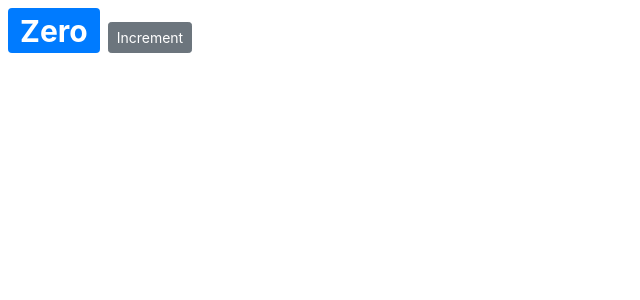
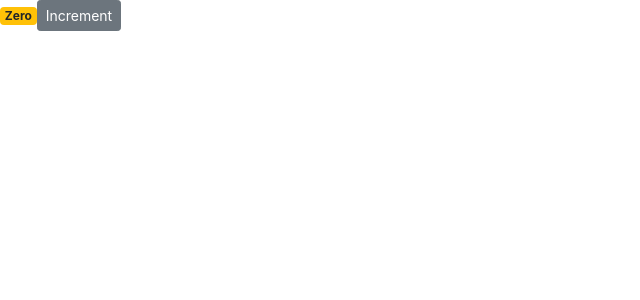
Before and after one commit to ccalvarez/mastering-react-course, a React (Create React App) app in the folder counter-app/: page / in a window 1280 px wide. Shown: the top 300 px of the page, without its empty margins (0-640 px from the left). Built offline with nearby package versions, Linux system fonts and the light colour scheme.

Commit message:
3-7 Rendering Classes Dynamically

```diff
--- a/counter-app/src/components/counter.jsx
+++ b/counter-app/src/components/counter.jsx
@@ -3,25 +3,21 @@
 class Counter extends Component {
   state = {
     count: 0,
-    // imageUrl: 'https://picsum.photos/200',
   };
-
-  // styles = {
-  //   fontSize: 10,
-  //   fontWeight: 'bold',
-  // };
 
   render() {
     return (
       <React.Fragment>
-        {/* <img src={this.state.imageUrl} alt="" /> */}
-        {/* <span style={this.styles} className="badge badge-primary m-2"> */}
-        <span style={{ fontSize: 30 }} className="badge badge-primary m-2">
-          {this.formatCount()}
-        </span>
+        <span className={this.getBadgeClasses()}>{this.formatCount()}</span>
         <button className="btn btn-secondary btn-sm">Increment</button>
       </React.Fragment>
     );
+  }
+
+  getBadgeClasses() {
+    let classes = 'badge m2 badge-';
+    classes += this.state.count === 0 ? 'warning' : 'primary';
+    return classes;
   }
 
   formatCount() {
```
